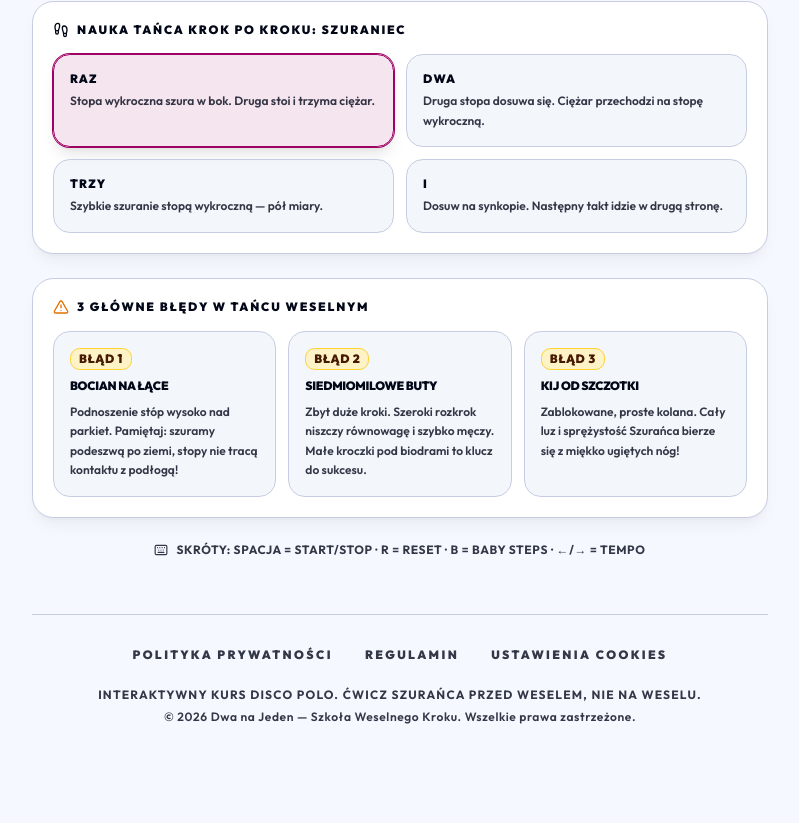
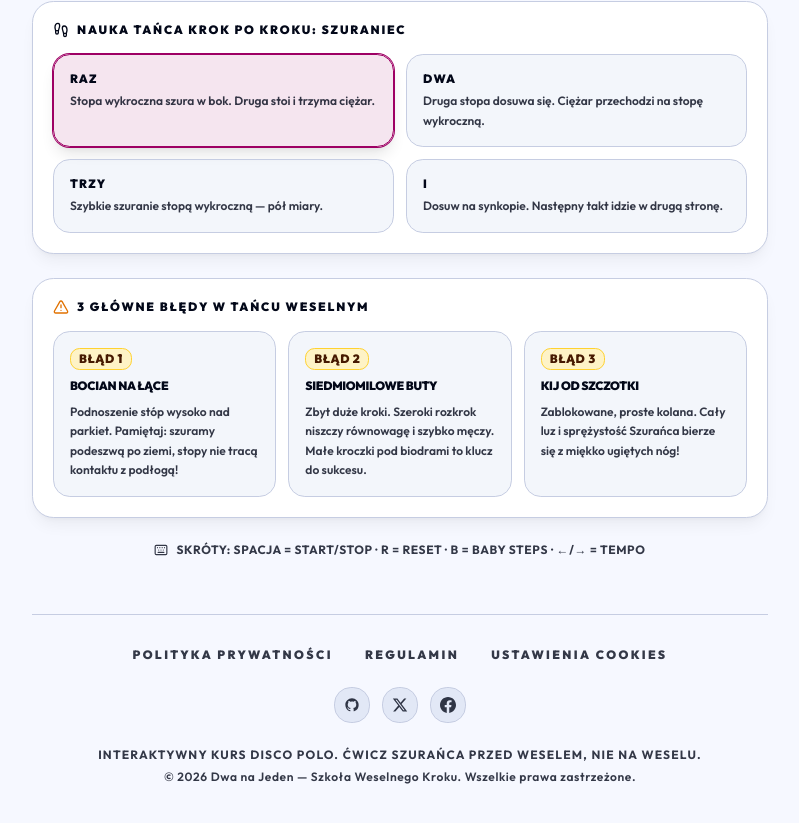
Before and after one commit to AdamBabinicz/szuraniec, a Next.js app: page / in a window 1280 px wide. Shown: the part 2136-2959 px from the top of the page, without its empty margins (240-1039 px from the left). Built offline with nearby package versions, Linux system fonts and the light colour scheme.

Commit message:
media spo

```diff
--- a/components/dance-trainer.tsx
+++ b/components/dance-trainer.tsx
@@ -76,6 +76,49 @@ interface YTPlayerInstance {
   getPlayerState: () => number;
   getIframe: () => HTMLElement | null;
   destroy: () => void;
+}
+
+function GitHubIcon({ className }: { className?: string }) {
+  return (
+    <svg
+      viewBox="0 0 24 24"
+      aria-hidden="true"
+      className={className}
+      fill="currentColor"
+    >
+      <path
+        fillRule="evenodd"
+        clipRule="evenodd"
+        d="M12 2C6.477 2 2 6.484 2 12.017c0 4.425 2.865 8.18 6.839 9.504.5.092.682-.217.682-.483 0-.237-.008-.868-.013-1.703-2.782.605-3.369-1.343-3.369-1.343-.454-1.158-1.11-1.466-1.11-1.466-.908-.62.069-.608.069-.608 1.003.07 1.53 1.032 1.53 1.032.892 1.53 2.341 1.088 2.91.832.092-.647.35-1.088.636-1.338-2.22-.253-4.555-1.113-4.555-4.951 0-1.093.39-1.988 1.029-2.688-.103-.253-.446-1.272.098-2.65 0 0 .84-.27 2.75 1.026A9.564 9.564 0 0112 6.844c.85.004 1.705.115 2.504.337 1.909-1.296 2.747-1.027 2.747-1.027.546 1.379.202 2.398.1 2.651.64.7 1.028 1.595 1.028 2.688 0 3.848-2.339 4.695-4.566 4.943.359.309.678.92.678 1.855 0 1.338-.012 2.419-.012 2.747 0 .268.18.58.688.482A10.019 10.019 0 0022 12.017C22 6.484 17.522 2 12 2z"
+      />
+    </svg>
+  );
+}
+
+function XIcon({ className }: { className?: string }) {
+  return (
+    <svg
+      viewBox="0 0 24 24"
+      aria-hidden="true"
+      className={className}
+      fill="currentColor"
+    >
+      <path d="M18.244 2.25h3.308l-7.227 8.26 8.502 11.24H16.17l-5.214-6.817L4.99 21.75H1.68l7.73-8.835L1.254 2.25H8.08l4.713 6.231zm-1.161 17.52h1.833L7.084 4.126H5.117z" />
+    </svg>
+  );
+}
+
+function FacebookIcon({ className }: { className?: string }) {
+  return (
+    <svg
+      viewBox="0 0 24 24"
+      aria-hidden="true"
+      className={className}
+      fill="currentColor"
+    >
+      <path d="M24 12.073c0-6.627-5.373-12-12-12s-12 5.373-12 12c0 5.99 4.388 10.954 10.125 11.854v-8.385H7.078v-3.47h3.047V9.43c0-3.007 1.792-4.669 4.533-4.669 1.312 0 2.686.235 2.686.235v2.953H15.83c-1.491 0-1.956.925-1.956 1.874v2.25h3.328l-.532 3.47h-2.796v8.385C19.612 23.027 24 18.062 24 12.073z" />
+    </svg>
+  );
 }
 
 export function DanceTrainer() {
@@ -197,6 +240,36 @@ export function DanceTrainer() {
   const t = translations[lang];
   const currentYear = 2026;
   const [copyrightYear] = useState<string>(String(currentYear));
+
+  const socialLinks = useMemo(
+    () => [
+      {
+        href: "https://github.com/AdamBabinicz",
+        label:
+          lang === "pl"
+            ? "Odwiedź profil Adama Babinicza na GitHubie"
+            : "Visit Adam Babinicz's GitHub profile",
+        icon: GitHubIcon,
+      },
+      {
+        href: "https://x.com/AdamBabinicz",
+        label:
+          lang === "pl"
+            ? "Odwiedź profil Adama Babinicza w serwisie X"
+            : "Visit Adam Babinicz's profile on X",
+        icon: XIcon,
+      },
+      {
+        href: "https://www.facebook.com/profile.php?id=100063294544557",
+        label:
+          lang === "pl"
+            ? "Odwiedź profil Adama Babinicza na Facebooku"
+            : "Visit Adam Babinicz's Facebook profile",
+        icon: FacebookIcon,
+      },
+    ],
+    [lang],
+  );
 
   const song = useMemo(
     () => SONGS.find((item) => item.id === songId) ?? SONGS[0],
@@ -836,6 +909,25 @@ export function DanceTrainer() {
             </button>
           </nav>
 
+          <div className="flex items-center gap-3">
+            {socialLinks.map((item) => {
+              const Icon = item.icon;
+              return (
+                <a
+                  key={item.href}
+                  href={item.href}
+                  target="_blank"
+                  rel="noopener noreferrer"
+                  aria-label={item.label}
+                  title={item.label}
+                  className="flex size-9 items-center justify-center rounded-xl border border-border bg-secondary text-foreground/80 transition-all hover:border-primary/40 hover:bg-primary/10 hover:text-foreground active:scale-95 focus-visible:outline-none focus-visible:ring-2 focus-visible:ring-ring"
+                >
+                  <Icon className="size-4" />
+                </a>
+              );
+            })}
+          </div>
+
           <div className="flex flex-col items-center gap-1.5 text-center">
             <p className="text-xs font-bold uppercase tracking-widest text-foreground/80">
               {t.FOOTER_TEXT}
```
